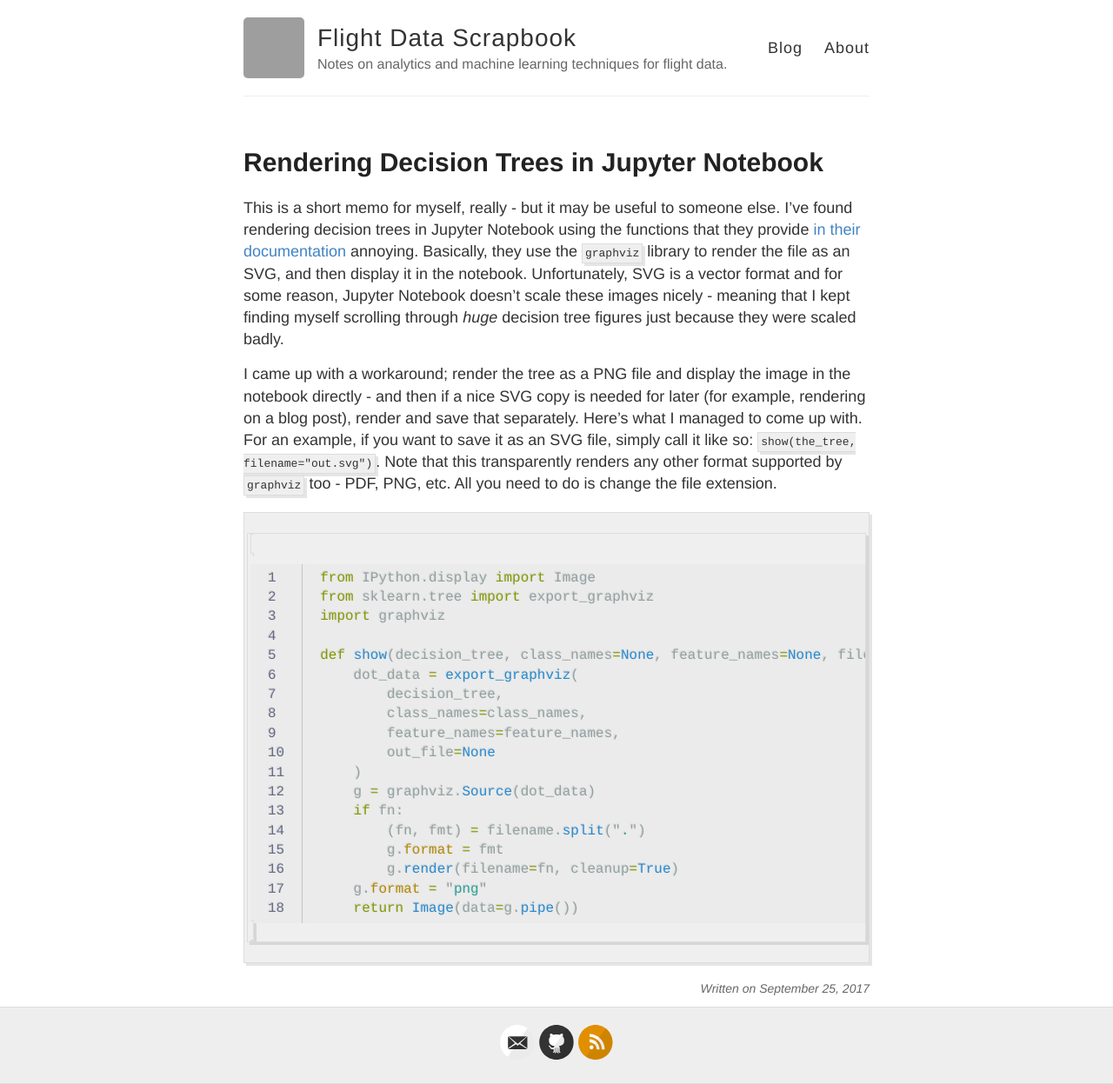
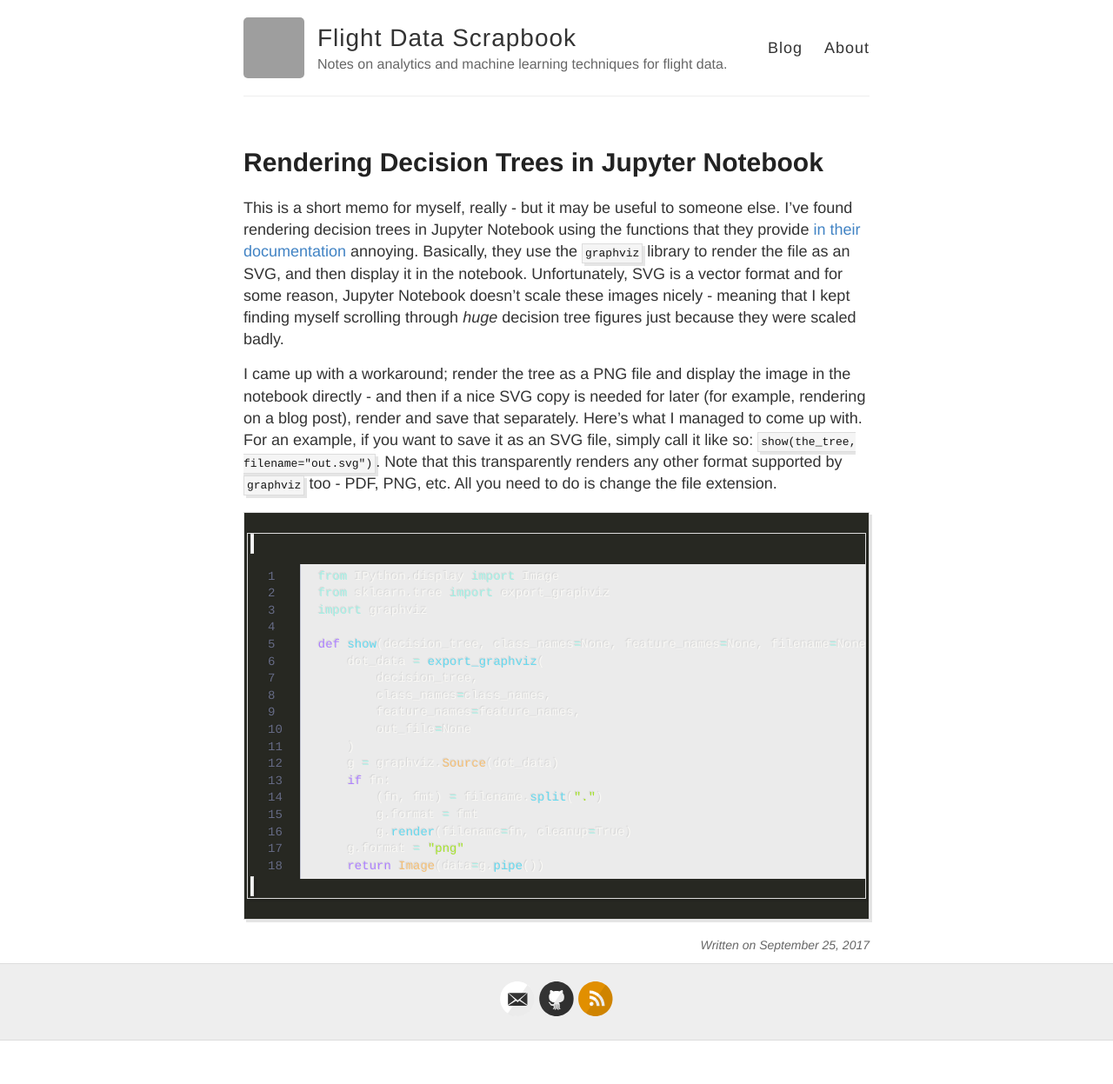
Before and after one commit to smith01s/newey01c.github.io, a Jekyll site: the page built from _posts/2017-09-25-rendering-decision-trees-in.jupyter.md, in a window 1280 px wide. Shown: the whole page at 87% size. Built offline with Jekyll 4.4.1, drawn with Linux system fonts in a browser that asks for light colours; comment, search, counter and statistics services are not loaded; after the commit the page ends 1197 px from its top, so only the background shows below that; grey boxes are pictures that could not be loaded.

Commit message:
Nicer syntax highlighting

```diff
--- a/_sass/_highlights.scss
+++ b/_sass/_highlights.scss
@@ -1,81 +1,79 @@
 code, .highlight {
-  background-color: #efefef;
-  padding: 3px 3px 3px 3px;
+  -moz-box-shadow: 3px 3px rgba(0,0,0,0.1);
+  -webkit-box-shadow: 3px 3px rgba(0,0,0,0.1);
+  background-color: #f5f5f5;
+  border: 1px solid #ddd;
+  box-shadow: 3px 3px rgba(0,0,0,0.1);
+  color: #151515;
   font-family:'Bitstream Vera Sans Mono','Courier', monospace;
   font-size: small;
-  border: 1px solid #ddd;
-  -moz-box-shadow: 3px 3px rgba(0,0,0,0.1);
-  -webkit-box-shadow: 3px 3px rgba(0,0,0,0.1);
-  box-shadow: 3px 3px rgba(0,0,0,0.1);
   margin: 20px 0 20px 0;
   overflow: scroll;
+  padding: 3px 3px 3px 3px;
 }
 
-.highlight .c { color: #586E75 } /* Comment */
-.highlight .err { color: #93A1A1 } /* Error */
-.highlight .g { color: #93A1A1 } /* Generic */
-.highlight .k { color: #859900 } /* Keyword */
-.highlight .l { color: #93A1A1 } /* Literal */
-.highlight .n { color: #93A1A1 } /* Name */
-.highlight .o { color: #859900 } /* Operator */
-.highlight .x { color: #CB4B16 } /* Other */
-.highlight .p { color: #93A1A1 } /* Punctuation */
-.highlight .cm { color: #586E75 } /* Comment.Multiline */
-.highlight .cp { color: #859900 } /* Comment.Preproc */
-.highlight .c1 { color: #586E75 } /* Comment.Single */
-.highlight .cs { color: #859900 } /* Comment.Special */
-.highlight .gd { color: #2AA198 } /* Generic.Deleted */
-.highlight .ge { color: #93A1A1; font-style: italic } /* Generic.Emph */
-.highlight .gr { color: #DC322F } /* Generic.Error */
-.highlight .gh { color: #CB4B16 } /* Generic.Heading */
-.highlight .gi { color: #859900 } /* Generic.Inserted */
-.highlight .go { color: #93A1A1 } /* Generic.Output */
-.highlight .gp { color: #93A1A1 } /* Generic.Prompt */
-.highlight .gs { color: #93A1A1; font-weight: bold } /* Generic.Strong */
-.highlight .gu { color: #CB4B16 } /* Generic.Subheading */
-.highlight .gt { color: #93A1A1 } /* Generic.Traceback */
-.highlight .kc { color: #CB4B16 } /* Keyword.Constant */
-.highlight .kd { color: #268BD2 } /* Keyword.Declaration */
-.highlight .kn { color: #859900 } /* Keyword.Namespace */
-.highlight .kp { color: #859900 } /* Keyword.Pseudo */
-.highlight .kr { color: #268BD2 } /* Keyword.Reserved */
-.highlight .kt { color: #DC322F } /* Keyword.Type */
-.highlight .ld { color: #93A1A1 } /* Literal.Date */
-.highlight .m { color: #2AA198 } /* Literal.Number */
-.highlight .s { color: #2AA198 } /* Literal.String */
-.highlight .na { color: #93A1A1 } /* Name.Attribute */
-.highlight .nb { color: #B58900 } /* Name.Builtin */
-.highlight .nc { color: #268BD2 } /* Name.Class */
-.highlight .no { color: #CB4B16 } /* Name.Constant */
-.highlight .nd { color: #268BD2 } /* Name.Decorator */
-.highlight .ni { color: #CB4B16 } /* Name.Entity */
-.highlight .ne { color: #CB4B16 } /* Name.Exception */
-.highlight .nf { color: #268BD2 } /* Name.Function */
-.highlight .nl { color: #93A1A1 } /* Name.Label */
-.highlight .nn { color: #93A1A1 } /* Name.Namespace */
-.highlight .nx { color: #555 } /* Name.Other */
-.highlight .py { color: #93A1A1 } /* Name.Property */
-.highlight .nt { color: #268BD2 } /* Name.Tag */
-.highlight .nv { color: #268BD2 } /* Name.Variable */
-.highlight .ow { color: #859900 } /* Operator.Word */
-.highlight .w { color: #93A1A1 } /* Text.Whitespace */
-.highlight .mf { color: #2AA198 } /* Literal.Number.Float */
-.highlight .mh { color: #2AA198 } /* Literal.Number.Hex */
-.highlight .mi { color: #2AA198 } /* Literal.Number.Integer */
-.highlight .mo { color: #2AA198 } /* Literal.Number.Oct */
-.highlight .sb { color: #586E75 } /* Literal.String.Backtick */
-.highlight .sc { color: #2AA198 } /* Literal.String.Char */
-.highlight .sd { color: #93A1A1 } /* Literal.String.Doc */
-.highlight .s2 { color: #2AA198 } /* Literal.String.Double */
-.highlight .se { color: #CB4B16 } /* Literal.String.Escape */
-.highlight .sh { color: #93A1A1 } /* Literal.String.Heredoc */
-.highlight .si { color: #2AA198 } /* Literal.String.Interpol */
-.highlight .sx { color: #2AA198 } /* Literal.String.Other */
-.highlight .sr { color: #DC322F } /* Literal.String.Regex */
-.highlight .s1 { color: #2AA198 } /* Literal.String.Single */
-.highlight .ss { color: #2AA198 } /* Literal.String.Symbol */
-.highlight .bp { color: #268BD2 } /* Name.Builtin.Pseudo */
-.highlight .vc { color: #268BD2 } /* Name.Variable.Class */
-.highlight .vg { color: #268BD2 } /* Name.Variable.Global */
-.highlight .vi { color: #268BD2 } /* Name.Variable.Instance */
-.highlight .il { color: #2AA198 } /* Literal.Number.Integer.Long */
+.highlight .hll { background-color: #49483e }
+.highlight  { background: #272822; color: #f9f8f5 }
+.highlight .c { color: #75715e } /* Comment */
+.highlight .err { color: #f92672 } /* Error */
+.highlight .k { color: #ae81ff } /* Keyword */
+.highlight .l { color: #fd971f } /* Literal */
+.highlight .n { color: #f9f8f5 } /* Name */
+.highlight .o { color: #a1efe4 } /* Operator */
+.highlight .p { color: #f9f8f5 } /* Punctuation */
+.highlight .cm { color: #75715e } /* Comment.Multiline */
+.highlight .cp { color: #75715e } /* Comment.Preproc */
+.highlight .c1 { color: #75715e } /* Comment.Single */
+.highlight .cs { color: #75715e } /* Comment.Special */
+.highlight .gd { color: #f92672 } /* Generic.Deleted */
+.highlight .ge { font-style: italic } /* Generic.Emph */
+.highlight .gh { color: #f9f8f5; font-weight: bold } /* Generic.Heading */
+.highlight .gi { color: #a6e22e } /* Generic.Inserted */
+.highlight .gp { color: #75715e; font-weight: bold } /* Generic.Prompt */
+.highlight .gs { font-weight: bold } /* Generic.Strong */
+.highlight .gu { color: #a1efe4; font-weight: bold } /* Generic.Subheading */
+.highlight .kc { color: #ae81ff } /* Keyword.Constant */
+.highlight .kd { color: #ae81ff } /* Keyword.Declaration */
+.highlight .kn { color: #a1efe4 } /* Keyword.Namespace */
+.highlight .kp { color: #ae81ff } /* Keyword.Pseudo */
+.highlight .kr { color: #ae81ff } /* Keyword.Reserved */
+.highlight .kt { color: #f4bf75 } /* Keyword.Type */
+.highlight .ld { color: #a6e22e } /* Literal.Date */
+.highlight .m { color: #fd971f } /* Literal.Number */
+.highlight .s { color: #a6e22e } /* Literal.String */
+.highlight .na { color: #66d9ef } /* Name.Attribute */
+.highlight .nb { color: #f9f8f5 } /* Name.Builtin */
+.highlight .nc { color: #f4bf75 } /* Name.Class */
+.highlight .no { color: #f92672 } /* Name.Constant */
+.highlight .nd { color: #a1efe4 } /* Name.Decorator */
+.highlight .ni { color: #f9f8f5 } /* Name.Entity */
+.highlight .ne { color: #f92672 } /* Name.Exception */
+.highlight .nf { color: #66d9ef } /* Name.Function */
+.highlight .nl { color: #f9f8f5 } /* Name.Label */
+.highlight .nn { color: #f4bf75 } /* Name.Namespace */
+.highlight .nx { color: #66d9ef } /* Name.Other */
+.highlight .py { color: #f9f8f5 } /* Name.Property */
+.highlight .nt { color: #a1efe4 } /* Name.Tag */
+.highlight .nv { color: #f92672 } /* Name.Variable */
+.highlight .ow { color: #a1efe4 } /* Operator.Word */
+.highlight .w { color: #f9f8f5 } /* Text.Whitespace */
+.highlight .mf { color: #fd971f } /* Literal.Number.Float */
+.highlight .mh { color: #fd971f } /* Literal.Number.Hex */
+.highlight .mi { color: #fd971f } /* Literal.Number.Integer */
+.highlight .mo { color: #fd971f } /* Literal.Number.Oct */
+.highlight .sb { color: #a6e22e } /* Literal.String.Backtick */
+.highlight .sc { color: #f9f8f5 } /* Literal.String.Char */
+.highlight .sd { color: #75715e } /* Literal.String.Doc */
+.highlight .s2 { color: #a6e22e } /* Literal.String.Double */
+.highlight .se { color: #fd971f } /* Literal.String.Escape */
+.highlight .sh { color: #a6e22e } /* Literal.String.Heredoc */
+.highlight .si { color: #fd971f } /* Literal.String.Interpol */
+.highlight .sx { color: #a6e22e } /* Literal.String.Other */
+.highlight .sr { color: #a6e22e } /* Literal.String.Regex */
+.highlight .s1 { color: #a6e22e } /* Literal.String.Single */
+.highlight .ss { color: #a6e22e } /* Literal.String.Symbol */
+.highlight .bp { color: #f9f8f5 } /* Name.Builtin.Pseudo */
+.highlight .vc { color: #f92672 } /* Name.Variable.Class */
+.highlight .vg { color: #f92672 } /* Name.Variable.Global */
+.highlight .vi { color: #f92672 } /* Name.Variable.Instance */
+.highlight .il { color: #fd971f } /* Literal.Number.Integer.Long */
--- a/_sass/_tables.scss
+++ b/_sass/_tables.scss
@@ -41,7 +41,7 @@
   border-top: 1px solid #C1C3D1;
   border-bottom-: 1px solid #C1C3D1;
   color: #666B85;
-  font-size: 16px;
+  font-size: 14px;
   font-weight: normal;
   text-shadow: 0 1px 1px rgba(256, 256, 256, 0.1);
 }
@@ -54,7 +54,7 @@
   border-bottom: none;
 }
 
-tr:nth-child(odd) td {
+tr:nth-child(odd) td:not(.gutter):not(.gl):not(.code) {
   background: #EBEBEB;
 }
 
@@ -67,7 +67,6 @@
 }
 
 td {
-  background: #FFFFFF;
   padding-left: 20px;
   padding-right: 20px;
   padding-top: 5px;
```
